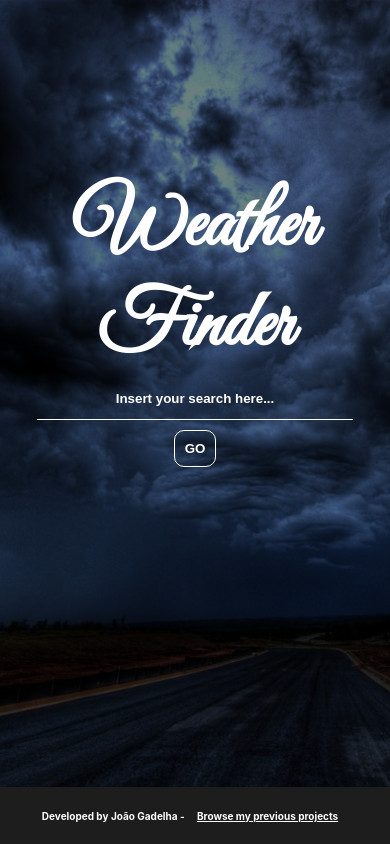
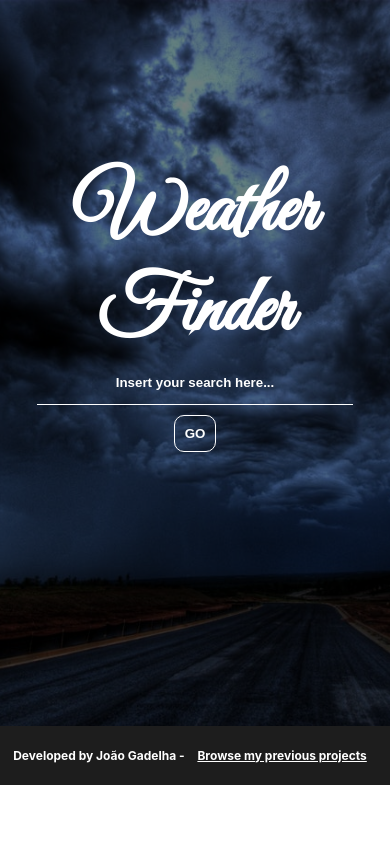
Before and after one commit to JoaoGadelha/WeatherFinder, a React (Create React App) app: page / in a window 390 px wide. Built offline with nearby package versions, Linux system fonts and the light colour scheme.

Commit message:
Little adjustments

```diff
--- a/src/App.css
+++ b/src/App.css
@@ -2,7 +2,7 @@
 .App {
     background: url('./img/desktop/main.jpg') center center/cover no-repeat;
     width: 100vw;
-    height: 100vh;
+    height: 93vh;
     display: grid;
     align-items: center;
 }
@@ -14,7 +14,7 @@
 
 .App::after {
     content: '';
-    height: 100%;
+    height: 93vh;
     width: 100%;
     position: absolute;
     top: 0;
@@ -102,16 +102,18 @@
 
 .Footer {
     color: white;
-    align-self: end;
+    position: absolute;
+    bottom: 0;
     background: rgb(29, 29, 29);
     width: 100%;
     text-align: center;
-    height: 30%;
+    height: 7vh;
     font-size: 8px;
     font-weight: lighter;
     display: grid;
     align-items: center;
     grid-row: 4/5;
+
 }
 
 .Footer h1 {
@@ -140,8 +142,10 @@
     }
 
 
-    .App .Footer *{
-        font-size:12px;
+     .Footer {
+        font-size:8px;
+        bottom: 0;
+        position: absolute;
     }
 
 
@@ -162,8 +166,8 @@
         font-size:10px;
     }
 
-    .App .Footer *{
-        font-size:10px;
+    .Footer {
+        font-size: 6px;
     }
 
 }
--- a/src/App.js
+++ b/src/App.js
@@ -12,10 +12,10 @@ function App() {
         <div className="Container">
           <div className="Head"><h1>Weather Finder</h1></div>
           <SearchBar />
-          <div className = 'ResultWrapper'>
+          <div className='ResultWrapper'>
             <Result />
           </div>
-          <div className="Footer"> <h1>Developed by João Gadelha - <a href='https://joaoricardotg.netlify.app'> Browse my previous projects </a></h1></div>
+        <div className="Footer"> <h1>Developed by João Gadelha - <a href='https://joaoricardotg.netlify.app'> Browse my previous projects </a></h1></div>
         </div>
       </div>
     </Provider>
```
